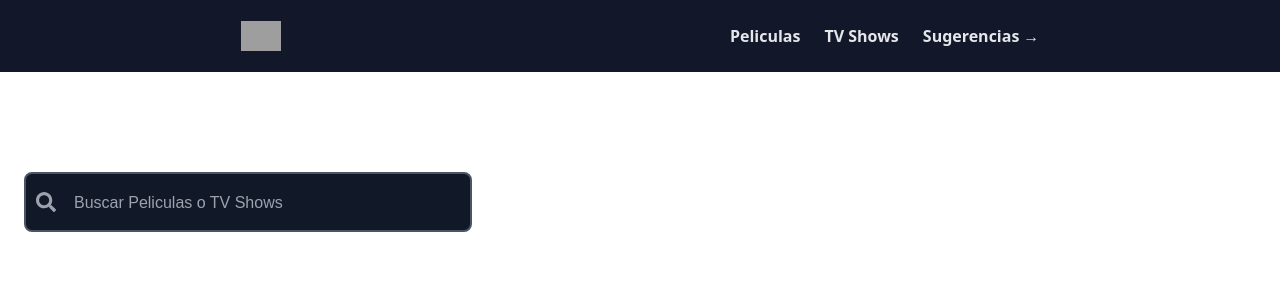
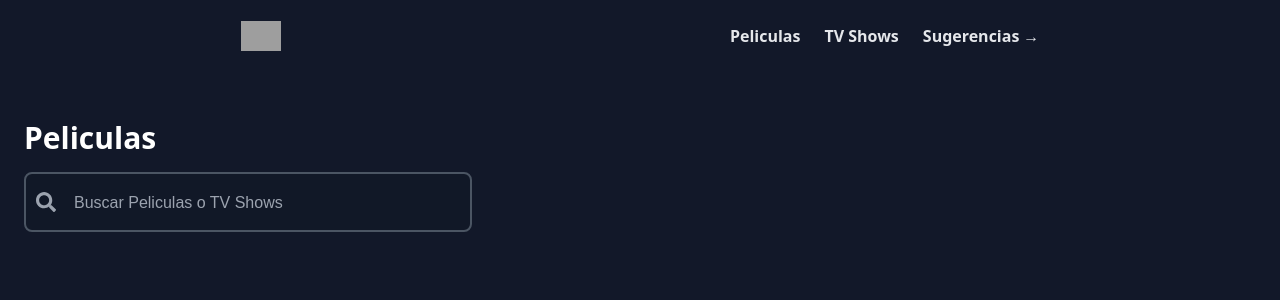
Before and after one commit to Melendref14/api_omdb, a Next.js app in the folder frontend_omdb/: page / in a window 1280 px wide. Shown: the top 300 px of the page. Built offline with nearby package versions, Linux system fonts and the light colour scheme; grey boxes are pictures that could not be loaded.

Commit message:
Add global background color to app theme

```diff
--- a/frontend_omdb/app/globals.css
+++ b/frontend_omdb/app/globals.css
@@ -2,6 +2,10 @@
 @tailwind components;
 @tailwind utilities;
 @import url('https://fonts.googleapis.com/css2?family=Caption&display=swap');
+
+:root {
+  background-color: #121829;
+}
 
 @layer utilities {
   .custom-bg {
```
